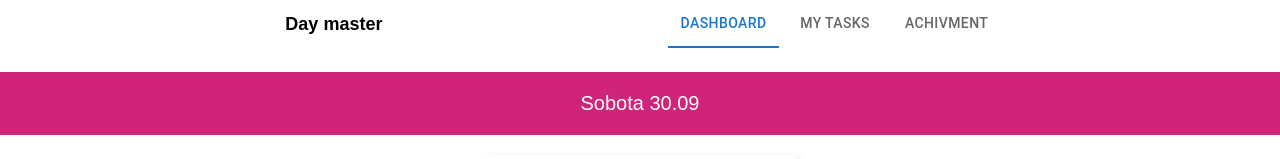
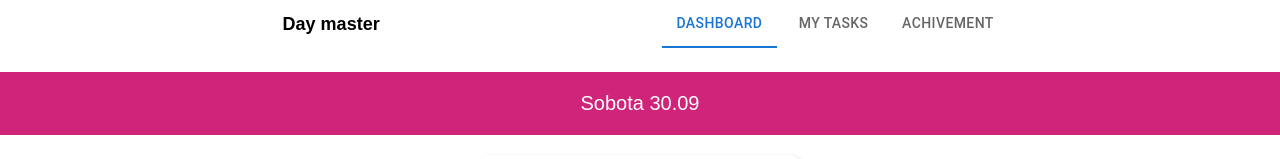
Before and after one commit to Day-Master-Hack-yeah-2023/static-sites, a React (Create React App) app: page / in a window 1280 px wide. Shown: the top 159 px of the page. Built offline with nearby package versions, Linux system fonts and the light colour scheme.

Commit message:
fix(Tabs): fixing typo

```diff
--- a/src/components/Layout/Tabs/Tabs.data.tsx
+++ b/src/components/Layout/Tabs/Tabs.data.tsx
@@ -27,7 +27,7 @@ const tabsData = (): Data[] => [
 
   {
     icon: <EmojiEventsIcon />,
-    name: 'Achivment',
+    name: 'Achivement',
     href: '/',
   },
 ];
```
